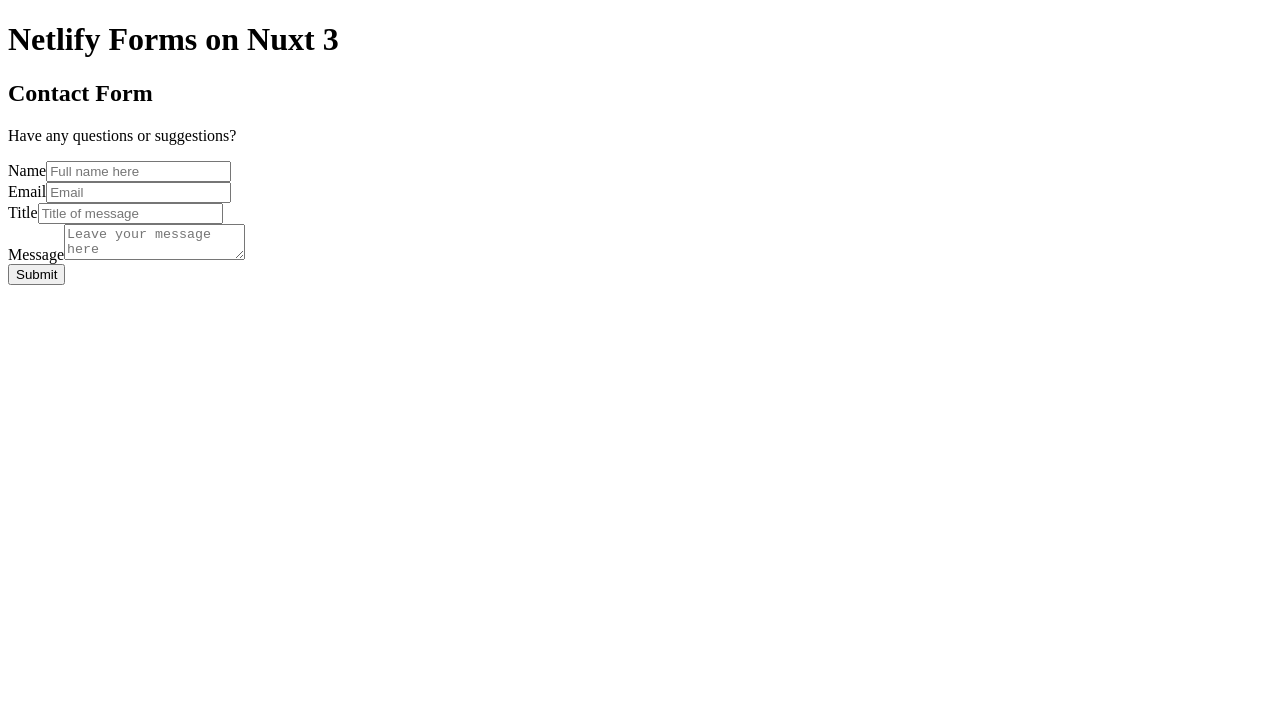
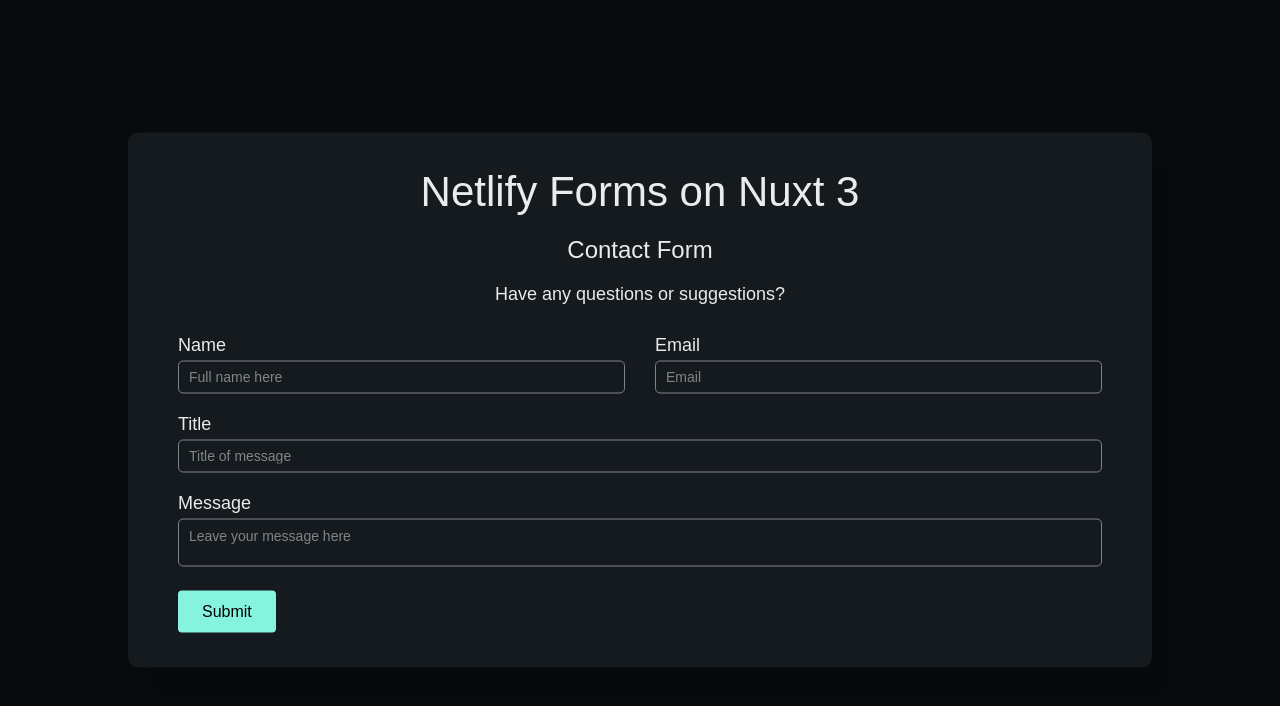
Before and after one commit to MelvinPeepers/nuxt-form-dynamic, a Nuxt app: page / in a window 1280 px wide. Shown: the top 706 px of the page. Built offline with nearby package versions, Linux system fonts and the light colour scheme.

Commit message:
adding styling

```diff
--- a/components/Form.vue
+++ b/components/Form.vue
@@ -52,6 +52,10 @@
 
 </template>
 
+<style>
+@import url("/components/styling.css")
+</style>
+
 <script>
 export default {
   name: 'NuxtForm'
--- a/components/NuxtLogo.vue
+++ /dev/null
@@ -1,11 +0,0 @@
-<template>
-  <svg class="nuxt-logo" viewBox="0 0 45 30" fill="none" xmlns="http://www.w3.org/2000/svg">
-    <path d="M24.7203 29.704H41.1008C41.6211 29.7041 42.1322 29.5669 42.5828 29.3061C43.0334 29.0454 43.4075 28.6704 43.6675 28.2188C43.9275 27.7672 44.0643 27.2549 44.0641 26.7335C44.0639 26.2121 43.9266 25.6999 43.6662 25.2485L32.6655 6.15312C32.4055 5.70162 32.0315 5.32667 31.581 5.06598C31.1305 4.8053 30.6195 4.66805 30.0994 4.66805C29.5792 4.66805 29.0682 4.8053 28.6177 5.06598C28.1672 5.32667 27.7932 5.70162 27.5332 6.15312L24.7203 11.039L19.2208 1.48485C18.9606 1.03338 18.5864 0.658493 18.1358 0.397853C17.6852 0.137213 17.1741 0 16.6538 0C16.1336 0 15.6225 0.137213 15.1719 0.397853C14.7213 0.658493 14.3471 1.03338 14.0868 1.48485L0.397874 25.2485C0.137452 25.6999 0.000226653 26.2121 2.8053e-07 26.7335C-0.000226092 27.2549 0.136554 27.7672 0.396584 28.2188C0.656614 28.6704 1.03072 29.0454 1.48129 29.3061C1.93185 29.5669 2.44298 29.7041 2.96326 29.704H13.2456C17.3195 29.704 20.3239 27.9106 22.3912 24.4118L27.4102 15.7008L30.0986 11.039L38.1667 25.0422H27.4102L24.7203 29.704ZM13.0779 25.0374L5.9022 25.0358L16.6586 6.36589L22.0257 15.7008L18.4322 21.9401C17.0593 24.2103 15.4996 25.0374 13.0779 25.0374Z" fill="#00DC82" />
-  </svg>
-</template>
-
-<style>
-.nuxt-logo {
-  height: 180px;
-}
-</style>
--- /dev/null
+++ b/components/styling.css
@@ -0,0 +1,106 @@
+*,
+*:before,
+*:after {
+    padding: 0;
+    margin: 0;
+    box-sizing: border-box;
+    font-family: "Poppins", sans-serif;
+    font-weight: 500;
+}
+
+body {
+    height: 100vh;
+    background: #070b0d;
+}
+
+.container {
+    background-color: #151a1e;
+    color: #e9ebed;
+    width: 80%;
+    min-width: 420px;
+    padding: 35px 50px;
+    transform: translate(-50%, -50%);
+    position: absolute;
+    left: 50%;
+    top: 50%;
+    border-radius: 10px;
+    box-shadow: 20px 30px 25px rgba(0,0,0,0.15);
+}
+
+h1 {
+    font-size: 42px;
+    text-align: center;
+}
+
+h2 {
+    margin: 20px 0;
+    text-align: center;
+}
+
+p {
+    position: relative;
+    margin: auto;
+    width: 100%;
+    text-align: center;
+    font-size: 18px;
+    font-weight: 400;
+}
+
+form {
+    width: 100%;
+    position: relative;
+    margin: 30px auto 0 auto;
+}
+
+input, select, textarea {
+    color: #fff;
+}
+
+.row {
+    width: 100%;
+    display: grid;
+    grid-template-columns: repeat(auto-fit, minmax(300px, 1fr));
+    grid-gap: 20px 30px;
+    margin-bottom: 20px;
+}
+
+label {
+    color: #e9ebed;
+    font-size: 18px;
+    font-weight: 500;
+}
+
+textarea, input {
+    width: 100%;
+    font-weight: 400;
+    padding: 8px 10px;
+    border-radius: 5px;
+    border: 1.2px solid #808589;
+    background-color: #151a1e;
+    margin-top: 5px;
+}
+
+textarea {
+    resize: none;
+}
+
+::placeholder {
+    font-size: 14px;
+    color: #808589;
+    opacity: 1;
+}
+
+textarea:focus,
+input:focus {
+   outline: none;
+   border-color: #86f3df;
+}
+
+button {
+    border: none;
+    padding: 12px 24px;
+    background: #86f3df;
+    font-size: 16px;
+    border-radius: 4px;
+
+}
```
Also changed, not shown: components/Tutorial.vue (deleted, +0 -52 lines).
